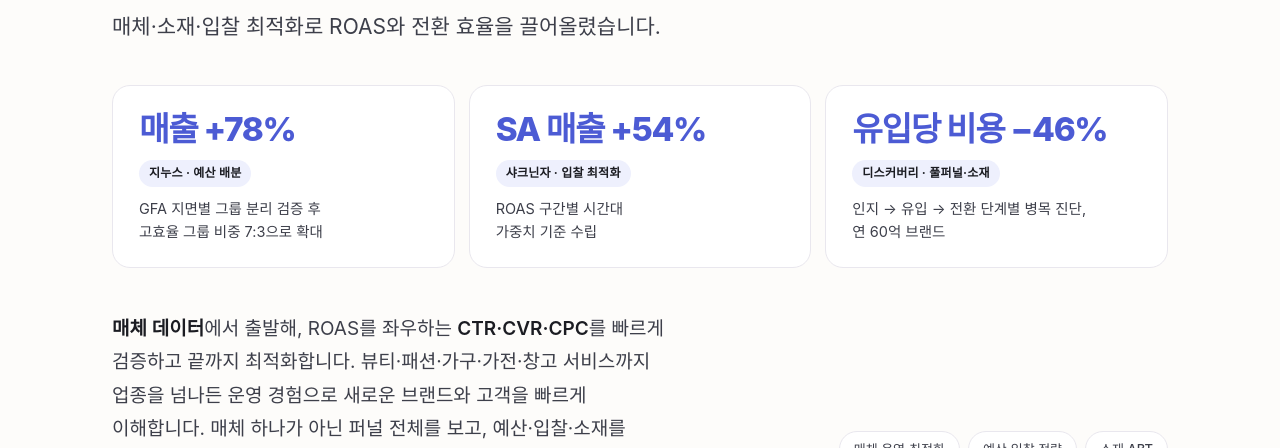
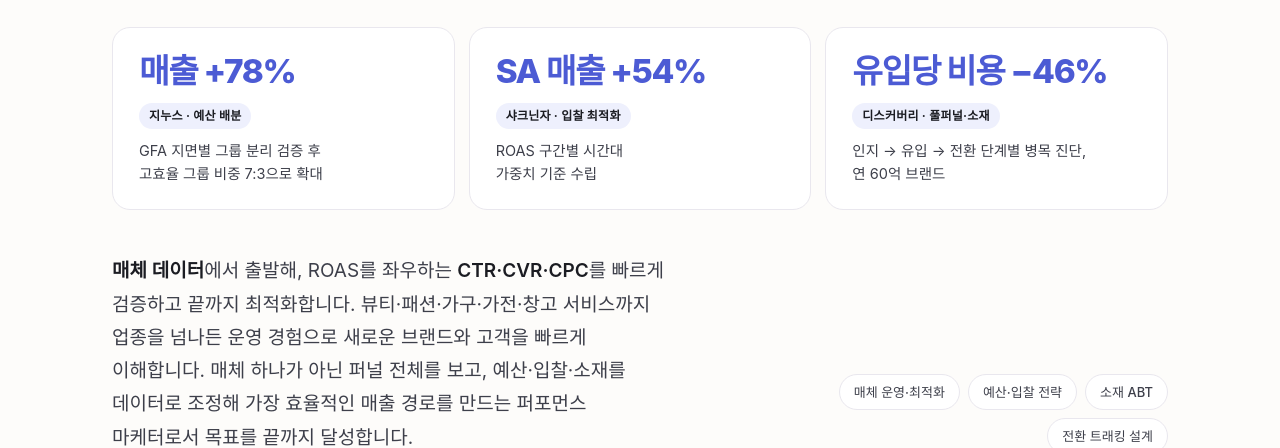
Before and after one commit to alsryd125-wq/portfolio, a plain HTML site: page performance-marketer/index.html in a window 1280 px wide. Shown: the part 652-1100 px from the top of the page. Drawn offline with Linux system fonts and the light colour scheme; a web font is replaced by a local one.

Commit message:
공용 포트폴리오: 소개 문구 아래 서브 문장 삭제
Co-Authored-By: Claude Opus 5.5 <noreply@anthropic.com>

```diff
--- a/performance-marketer/index.html
+++ b/performance-marketer/index.html
@@ -580,7 +580,6 @@
   <div class="wrap">
     <span class="eyebrow rv">Performance Marketer</span>
     <h1 class="rv">뷰티·패션·가구·건기식 등 <em>9개 브랜드</em>, <br>최대 <em>연 60억</em> 규모 광고를 운영한 <br>3년 차 퍼포먼스 마케터 <em>이민경</em>입니다.</h1>
-    <p class="hero-sub rv">매체·소재·입찰 최적화로 ROAS와 전환 효율을 끌어올렸습니다.</p>
 
     <div class="metrics rv">
       <div class="metric"><b>매출 +78%</b><span class="m-brand">지누스 · 예산 배분</span><p>GFA 지면별 그룹 분리 검증 후<br>고효율 그룹 비중 7:3으로 확대</p></div>
```
